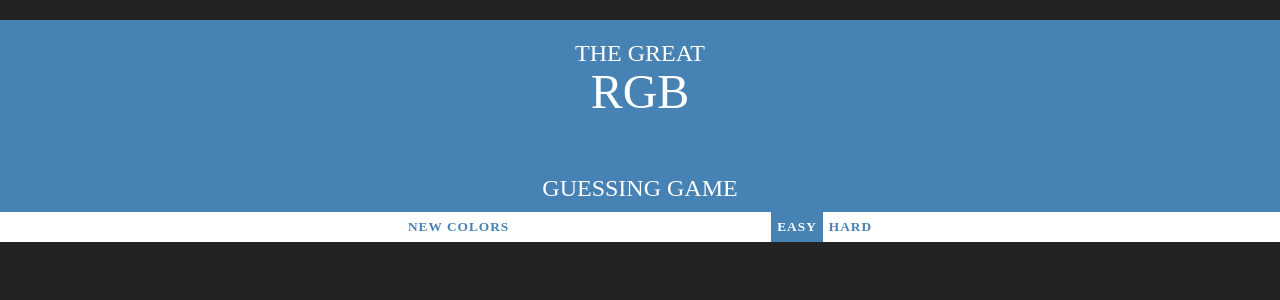
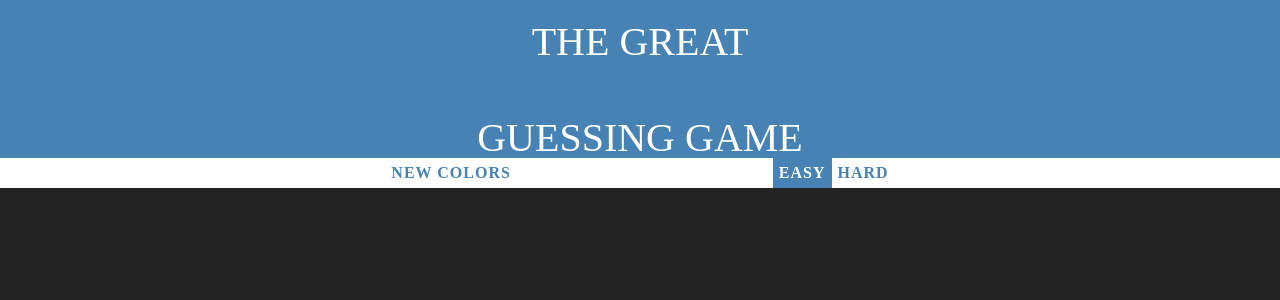
Before and after one commit to MatiHabibo/HABIBO-TP6-PNT2, a Vue app: page / in a window 1280 px wide. Shown: the top 300 px of the page. Built offline with nearby package versions, Linux system fonts and the light colour scheme.

Commit message:
cambia el header a color ganador. Agregado bootstrap

```diff
--- a/src/App.vue
+++ b/src/App.vue
@@ -7,9 +7,15 @@
 </template>
 
 <script>
+import 'bootstrap/dist/css/bootstrap.min.css'
+import 'jquery'
+import 'popper.js'
+import 'bootstrap'
+
 import Header from './components/Header.vue'
 import Navigator from './components/Navigator.vue'
 import Container from './components/Container.vue'
+
 export default {
   name: 'App',
   components: {
--- a/src/components/Header.vue
+++ b/src/components/Header.vue
@@ -1,8 +1,8 @@
 <template>
    <section class="header-component">
-    <div id="header">
+    <div id="header" :style="{background: this.setCol }">
       <h1>The Great <br>
-        <span id="colorDisplay">RGB</span>
+        <span id="colorDisplay"></span>
         <h2>{{ pickedColor }}</h2>
         <br>
         Guessing Game
@@ -25,6 +25,10 @@ export default {
   methods: {
   },
   computed: {
+    setCol(){
+      return this.message == 'You win' ?  this.pickedColor : 'steelblue'
+    },
+
   }
 }
 </script>
@@ -32,7 +36,6 @@ export default {
 <style scoped lang="css">
 #header {
   transition: all 0.3s;
-  background: steelblue;
   text-transform: uppercase;
   text-align: center;
   margin: 0;
--- a/src/components/Square.vue
+++ b/src/components/Square.vue
@@ -14,7 +14,6 @@ export default {
   },
   data() {
     return {
-      // isWrong: false,
     }
   },
   methods: {
```
